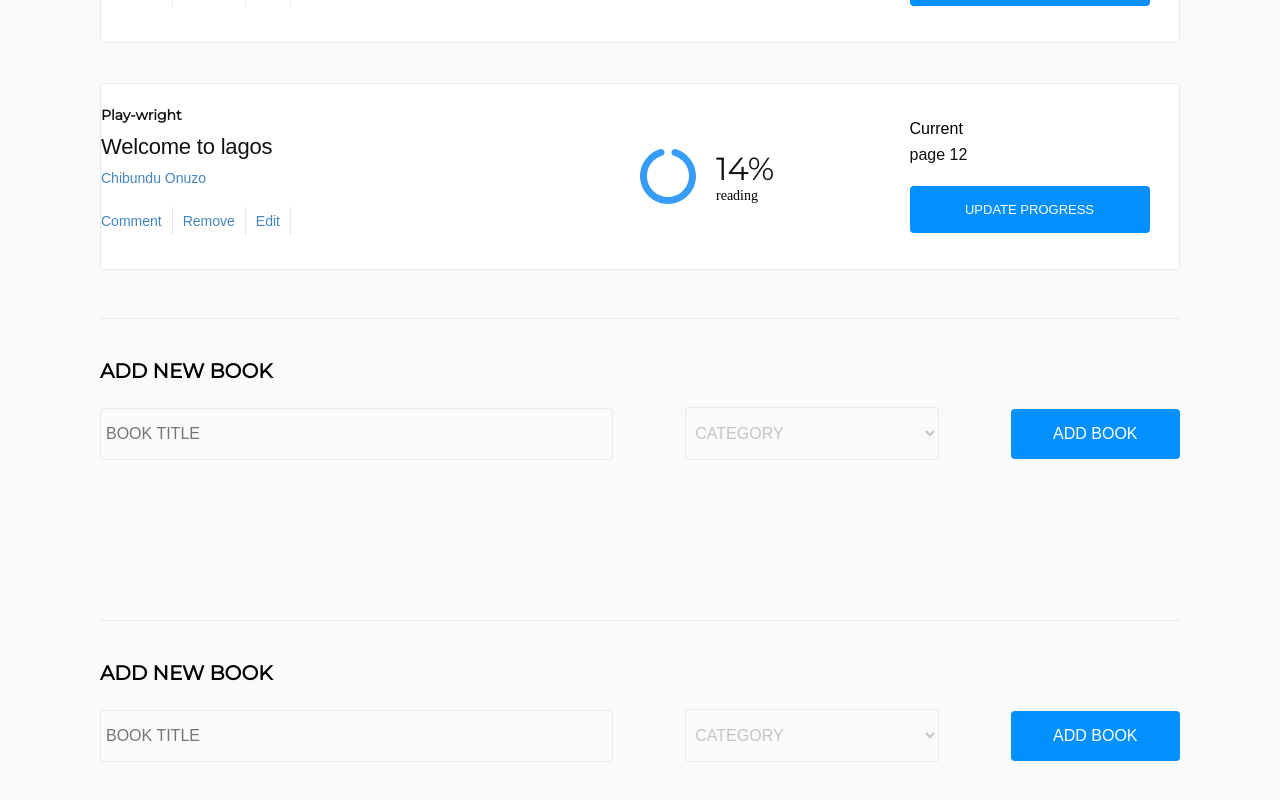
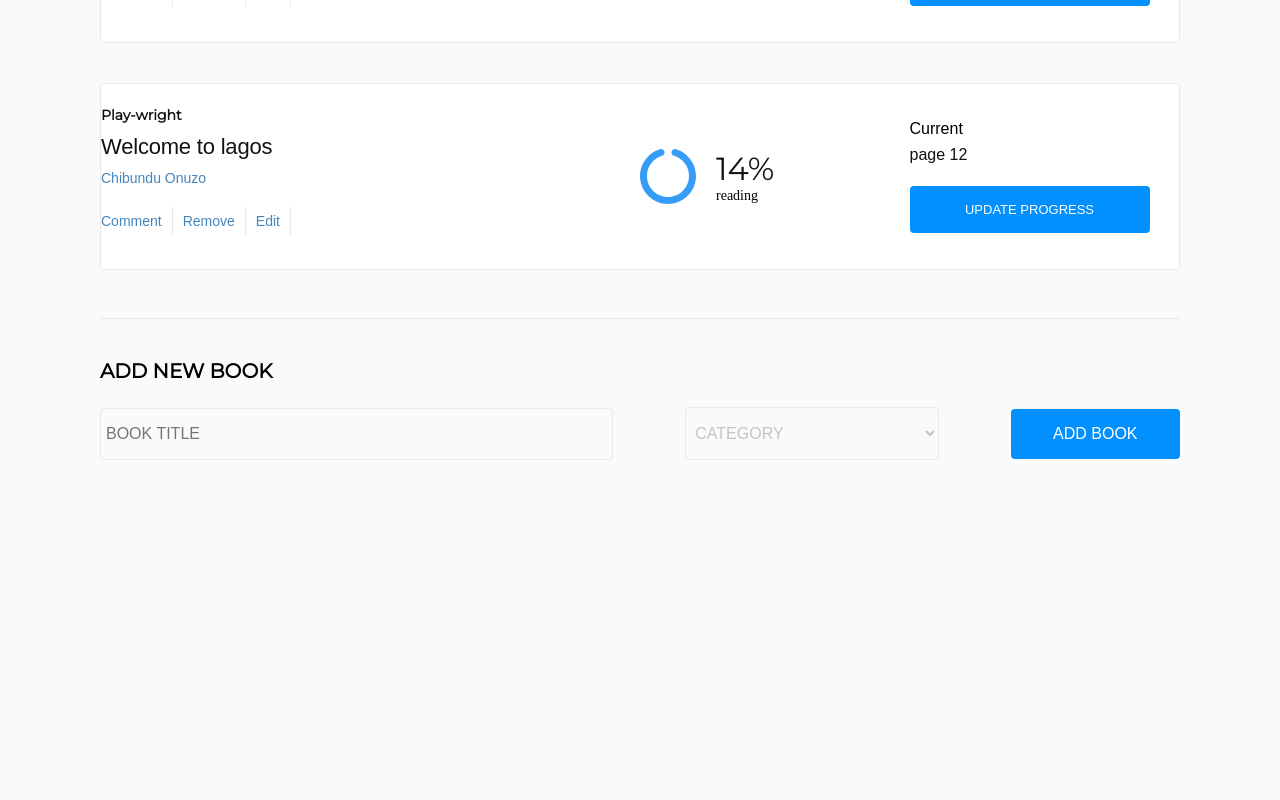
Before and after one commit to abiola-arobieke/book-store, a React (Create React App) app: page / in a window 1280 px wide. Shown: the part 537-1337 px from the top of the page. After the commit the page ends 1157 px from the top, so only its background shows below. Built offline with nearby package versions, Linux system fonts and the light colour scheme.

Commit message:
Modify App.js file

```diff
--- a/src/App.js
+++ b/src/App.js
@@ -3,7 +3,6 @@ import './App.css';
 import Categories from './components/Categories';
 import Books from './components/Books';
 import Navbar from './components/Navbar';
-import InputBooks from './components/InputBook';
 
 function App() {
   return (
@@ -13,7 +12,6 @@ function App() {
         <Route path="/" element={<Books />} />
         <Route path="/categories" element={<Categories />} />
       </Routes>
-      <InputBooks />
     </div>
   );
 }
```
